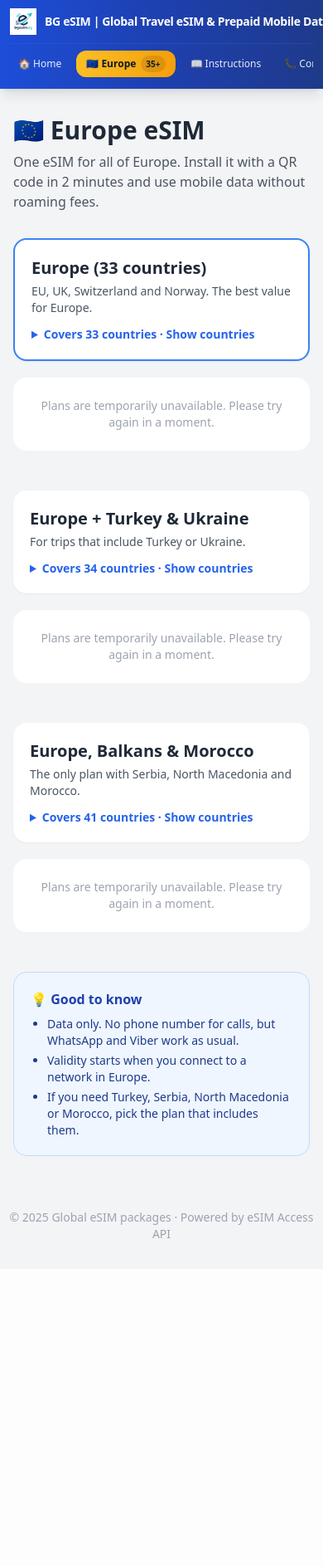
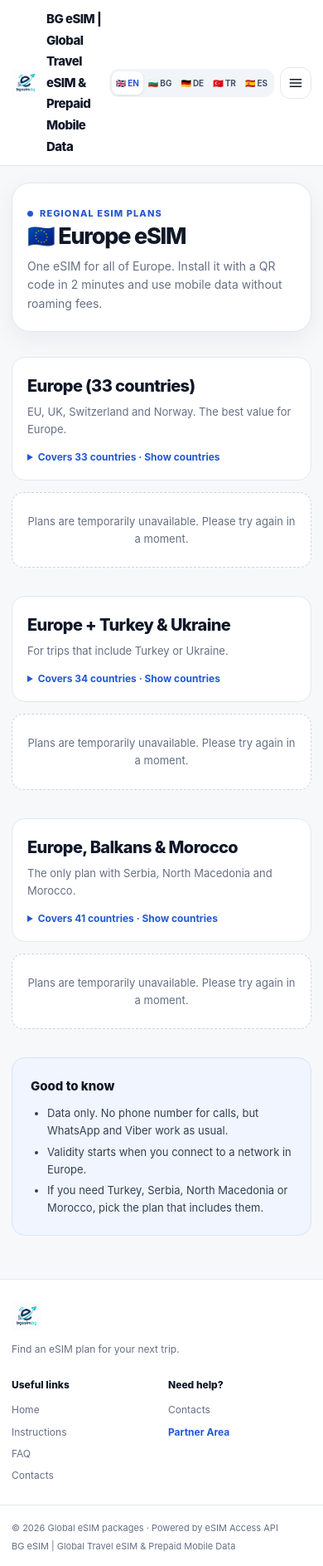
Before and after one commit to VioletaGeorgieva-dev/bgesim, a FastAPI app: page /europe in a window 390 px wide. Shown: the whole page at 83% size. Before the commit the page ends 1492 px from the top, so only its background shows below. Run offline with FastAPI, Linux system fonts and the light colour scheme; parts of the project's set-up code (start-up, migrations or seed data) failed here and were passed over; some libraries are stand-ins or nearby versions.

Commit message:
Redesign Europe eSIM plans with shared responsive storefront

```diff
--- a/app/templates/europe.html
+++ b/app/templates/europe.html
@@ -11,13 +11,14 @@
   <meta property="og:type" content="website">
   <meta property="og:url" content="https://bgesim.bg/europe">
   <meta property="og:image" content="https://bgesim.bg/static/images/logo.png">
+  <link rel="stylesheet" href="/static/css/style.css">
   {% if lowest_price is not none %}
   <script type="application/ld+json">
   {
     "@context": "https://schema.org",
     "@type": "Product",
-      "name": "{{ x.h1 }}",
-      "description": "{{ x.meta_desc }}",
+    "name": {{ x.h1 | tojson }},
+    "description": {{ x.meta_desc | tojson }},
     "brand": {"@type": "Brand", "name": "BG eSIM"},
     "offers": {
       "@type": "AggregateOffer",
@@ -30,143 +31,128 @@
   }
   </script>
   {% endif %}
-    <script src="https://cdn.tailwindcss.com"></script>
 </head>
-<body class="bg-gray-100 text-gray-800 font-sans">
+<body>
+<header class="site-header">
+  <div class="header-inner">
+    <a href="/" class="brand" aria-label="{{ t.site_title }}">
+      <img class="brand-logo" src="/static/images/logo.png" alt="{{ t.site_title }}">
+      <span class="brand-copy">
+        <span class="brand-name">{{ t.site_title }}</span>
+        <span class="brand-tagline">{{ t.site_subtitle }}</span>
+      </span>
+    </a>
+    <div class="header-actions">
+      <nav class="main-nav" aria-label="Main navigation">
+        <a href="/">{{ t.nav_home | default('Home') }}</a>
+        <a href="/europe" aria-current="page">{{ t.region_europe | default('Europe') }}</a>
+        <a href="/instructions">{{ t.nav_instructions | default('Instructions') }}</a>
+        <a href="/contacts">{{ t.nav_contacts | default('Contact') }}</a>
+        <a href="/faq">FAQ</a>
+      </nav>
+      <nav class="language-nav" aria-label="Language">
+        {% set flags = {'en': '🇬🇧', 'bg': '🇧🇬', 'de': '🇩🇪', 'tr': '🇹🇷', 'es': '🇪🇸'} %}
+        {% for code, label in supported_langs.items() %}
+        <a href="{{ lang_urls[code] }}" lang="{{ code }}" title="{{ label }}" {% if lang == code %}aria-current="page"{% endif %}>
+          <span aria-hidden="true">{{ flags.get(code, '🌐') }}</span><span>{{ code.upper() }}</span>
+        </a>
+        {% endfor %}
+      </nav>
+      <button type="button" class="menu-toggle" id="menu-toggle" aria-label="Toggle navigation" aria-expanded="false" aria-controls="mobile-menu">
+        <svg width="20" height="20" viewBox="0 0 24 24" fill="none" stroke="currentColor" stroke-width="1.8" aria-hidden="true"><path d="M4 7h16M4 12h16M4 17h16" stroke-linecap="round"></path></svg>
+      </button>
+    </div>
+  </div>
+  <nav class="mobile-nav" id="mobile-menu" aria-label="Mobile navigation">
+    <a href="/">{{ t.nav_home | default('Home') }}</a>
+    <a href="/europe">{{ t.region_europe | default('Europe') }}</a>
+    <a href="/instructions">{{ t.nav_instructions | default('Instructions') }}</a>
+    <a href="/contacts">{{ t.nav_contacts | default('Contact') }}</a>
+    <a href="/faq">FAQ</a>
+    <a href="/partner/login">{{ t.partner_area_btn }}</a>
+  </nav>
+</header>
 
-<header class="bg-gradient-to-r from-blue-700 via-blue-800 to-blue-900 text-white shadow-lg sticky top-0 z-50 w-full">
-    <div class="max-w-7xl mx-auto px-3 sm:px-6 lg:px-8 py-2.5">
+<main class="page-shell">
+  <section class="page-hero">
+    <span class="eyebrow"><span class="eyebrow-dot"></span>{% if lang == 'bg' %}Регионални eSIM планове{% elif lang == 'de' %}Regionale eSIM-Tarife{% elif lang == 'tr' %}Bölgesel eSIM planları{% elif lang == 'es' %}Planes eSIM regionales{% else %}Regional eSIM plans{% endif %}</span>
+    <h1>🇪🇺 {{ x.h1 }}</h1>
+    <p>{{ x.intro }}</p>
+  </section>
 
-        <!-- ГОРЕН РЕД: Лого и Слоган -->
-        <div class="flex items-center justify-between pb-2.5 border-b border-blue-600/40">
-            <a href="/" class="flex items-center gap-2.5 shrink-0">
-                <img src="/static/images/logo.png" alt="{{ t.site_title }}" class="h-8 sm:h-10 w-auto object-contain">
+  {% for plan in plans %}
+  <section class="europe-plan-section" id="{{ plan.code|lower }}">
+    <div class="europe-plan-heading">
       <div>
-                    <h1 class="text-sm sm:text-xl font-extrabold tracking-tight leading-none text-white whitespace-nowrap">{{ t.site_title }}</h1>
-                    <p class="text-[10px] sm:text-xs text-blue-200 opacity-90 mt-0.5 hidden sm:block">{{ t.site_subtitle }}</p>
-                </div>
-            </a>
-
-            <!-- Малък статус вдясно за десктоп -->
-            <div class="hidden md:flex items-center gap-2 text-xs text-blue-200">
-                <span>⚡ Instant eSIM</span>
+        <h2>{{ plan.title }}</h2>
+        <p>{{ plan.tagline }}</p>
+        <details>
+          <summary>{{ x.covers.format(n=plan.countries|length) }} · {{ x.show }}</summary>
+          <p>{{ plan.country_names|join(', ') }}</p>
+        </details>
       </div>
     </div>
 
-        <!-- ДОЛЕН РЕД: Хоризонтално скролираща се лента с линкове и езици -->
-        <div class="pt-2 pb-1 overflow-x-auto scrollbar-none">
-            <div class="flex items-center gap-2 min-w-max">
-
-                <!-- Навигационни линкове -->
-                <a href="/" class="text-white/90 hover:text-white transition px-2.5 py-1.5 rounded-xl hover:bg-blue-700/60 whitespace-nowrap text-xs sm:text-sm">🏠 Home</a>
-
-                <a href="/europe" class="inline-flex items-center gap-1.5 px-3 py-1.5 rounded-xl bg-gradient-to-r from-amber-400 to-amber-500 text-gray-900 font-bold shadow-sm whitespace-nowrap text-xs sm:text-sm">
-                    <span>🇪🇺 Europe</span>
-                    <span class="text-[10px] bg-black/10 px-1.5 py-0.5 rounded-full font-semibold">35+</span>
-                </a>
-
-                <a href="/instructions" class="text-white/90 hover:text-white transition px-2.5 py-1.5 rounded-xl hover:bg-blue-700/60 whitespace-nowrap text-xs sm:text-sm">📖 {{ t.nav_instructions | default('Инструкции') }}</a>
-
-                <a href="/contacts" class="text-white/90 hover:text-white transition px-2.5 py-1.5 rounded-xl hover:bg-blue-700/60 whitespace-nowrap text-xs sm:text-sm">📞 {{ t.nav_contacts | default('Контакти') }}</a>
-
-                <a href="/faq" class="text-white/90 hover:text-white transition px-2.5 py-1.5 rounded-xl hover:bg-blue-700/60 whitespace-nowrap text-xs sm:text-sm">❓ {% if lang == 'bg' %}Въпроси{% else %}FAQ{% endif %}</a>
-
-                <a href="/partner/login" class="inline-flex items-center gap-1.5 px-3 py-1.5 rounded-xl bg-gradient-to-r from-yellow-500 to-amber-400 text-gray-900 font-bold shadow-sm whitespace-nowrap text-xs sm:text-sm">
-                    🤝 <span>{{ t.partner_area_btn }}</span>
-                </a>
-
-                <!-- Разделител -->
-                <div class="h-5 w-px bg-blue-600/60 mx-1"></div>
-
-                <!-- Езици с флагове -->
-                {% set flags = {'en': '🇬🇧', 'bg': '🇧🇬', 'de': '🇩🇪', 'tr': '🇹🇷', 'es': '🇪🇸'} %}
-                {% for code, label in supported_langs.items() %}
-                <a href="{{ lang_urls[code] }}"
-                   class="px-2.5 py-1.5 rounded-xl text-xs font-bold transition whitespace-nowrap flex items-center gap-1
-                   {% if lang == code %}bg-white text-blue-900 shadow-sm{% else %}text-blue-100 hover:bg-blue-700/60{% endif %}">
-                    <span>{{ flags.get(code, '🌐') }}</span>
-                    <span>{{ label[:2].upper() }}</span>
-                </a>
-                {% endfor %}
-
-            </div>
-        </div>
-
-    </div>
-</header>
-
-<main class="max-w-7xl mx-auto px-4 py-8">
-
-    <div class="mb-8">
-        <h1 class="text-3xl font-bold text-gray-800 mb-2">🇪🇺 {{ x.h1 }}</h1>
-        <p class="text-gray-600 max-w-3xl">{{ x.intro }}</p>
-    </div>
-
-    {% for plan in plans %}
-    <section class="mb-12" id="{{ plan.code|lower }}">
-        <div class="bg-white rounded-2xl shadow-sm p-5 mb-5 {% if plan.featured %}border-2 border-blue-500{% endif %}">
-            <h2 class="text-xl font-bold text-gray-800">{{ plan.title }}</h2>
-            <p class="text-sm text-gray-600 mt-1">{{ plan.tagline }}</p>
-            <details class="mt-3">
-                <summary class="cursor-pointer text-sm font-semibold text-blue-600">
-                    {{ x.covers.format(n=plan.countries|length) }} · {{ x.show }}
-                </summary>
-                <p class="text-sm text-gray-600 mt-2 leading-relaxed">{{ plan.country_names|join(', ') }}</p>
-            </details>
-        </div>
-
     {% if plan.packages %}
-        <div class="grid grid-cols-1 sm:grid-cols-2 lg:grid-cols-3 gap-4">
+    <div class="europe-package-grid">
       {% for p in plan.packages %}
-            <div class="bg-white rounded-2xl shadow-sm p-4 hover:shadow-md transition hover:-translate-y-1 relative {% if p.recommended %}ring-2 ring-green-500{% endif %}">
-                {% if p.recommended %}
-                <span class="absolute -top-3 left-4 text-xs bg-green-500 text-white px-3 py-0.5 rounded-full font-bold">⭐ {{ x.recommended }}</span>
-                {% endif %}
-                <div class="grid grid-cols-2 gap-2 mb-3 mt-1">
-                    <div>
-                        <p class="text-xs text-gray-400 uppercase tracking-wide">{{ t.label_data }}</p>
-                        <p class="font-bold text-gray-700 text-lg">{{ p.volume_gb }} GB</p>
-                    </div>
-                    <div>
-                        <p class="text-xs text-gray-400 uppercase tracking-wide">{{ t.label_validity }}</p>
-                        <p class="font-bold text-gray-700 text-lg">{{ p.duration }} {{ t.days }}</p>
-                    </div>
+      <article class="europe-package {% if p.recommended %}is-recommended{% endif %}">
+        {% if p.recommended %}<span class="recommended-label">{{ x.recommended }}</span>{% endif %}
+        <div class="plan-facts">
+          <div><span class="fact-label">{{ t.label_data }}</span><span class="fact-value">{{ p.volume_gb }} GB</span></div>
+          <div><span class="fact-label">{{ t.label_validity }}</span><span class="fact-value">{{ p.duration }} {{ t.days }}</span></div>
         </div>
         {% if p.speed %}
-                <div class="flex gap-1 flex-wrap mb-3">
-                    {% for s in p.speed.split('/') %}
-                    <span class="text-xs bg-orange-50 text-orange-600 px-2 py-0.5 rounded font-semibold">{{ s }}</span>
-                    {% endfor %}
+        <div class="package-speed">
+          {% for s in p.speed.split('/') %}<span class="speed-tag">{{ s }}</span>{% endfor %}
         </div>
         {% endif %}
-                <div class="flex justify-between items-center pt-3 border-t border-gray-100">
-                    <p class="text-xl font-bold text-blue-600">€{{ "%.2f"|format(p.price_eur) }}</p>
-                    <a href="/checkout?package_slug={{ p.slug|urlencode }}&country={{ plan.title|urlencode }}&duration={{ p.duration }}&gb={{ p.volume_gb }}&price_eur={{ p.price_eur }}"
-                       class="px-4 py-2 bg-blue-600 text-white text-sm rounded-xl hover:bg-blue-700 transition font-semibold">
-                        {{ t.buy_btn }}
-                    </a>
+        <div class="plan-bottom">
+          <div><span class="price-label">{% if lang == 'bg' %}Крайна цена{% elif lang == 'de' %}Gesamtpreis{% elif lang == 'tr' %}Toplam fiyat{% elif lang == 'es' %}Precio total{% else %}Total price{% endif %}</span><span class="plan-price">€{{ "%.2f"|format(p.price_eur) }}</span></div>
+          <a class="buy-link" href="/checkout?package_slug={{ p.slug|urlencode }}&country={{ plan.title|urlencode }}&duration={{ p.duration }}&gb={{ p.volume_gb }}&price_eur={{ p.price_eur }}">{{ t.buy_btn }}</a>
         </div>
-            </div>
+      </article>
       {% endfor %}
     </div>
     {% else %}
-        <div class="bg-white rounded-2xl p-6 text-center text-gray-400 text-sm">{{ x.unavailable }}</div>
+    <div class="empty-state">{{ x.unavailable }}</div>
     {% endif %}
   </section>
   {% endfor %}
 
-    <section class="bg-blue-50 border border-blue-200 rounded-2xl p-5">
-        <h2 class="font-bold text-blue-800 mb-2">💡 {{ x.note_title }}</h2>
-        <ul class="list-disc pl-5 text-sm text-blue-900 space-y-1">
-            {% for n in x.notes %}<li>{{ n }}</li>{% endfor %}
-        </ul>
+  <section class="europe-notes">
+    <h2>{{ x.note_title }}</h2>
+    <ul>{% for n in x.notes %}<li>{{ n }}</li>{% endfor %}</ul>
   </section>
-
 </main>
 
-<footer class="text-center py-8 text-gray-400 text-sm">
-    © 2025 {{ t.footer }}
+<footer class="site-footer">
+  <div class="page-shell footer-inner">
+    <div class="footer-brand">
+      <img src="/static/images/logo.png" alt="{{ t.site_title }}">
+      <p>{% if lang == 'bg' %}Избери подходящ eSIM план за следващото си пътуване.{% elif lang == 'de' %}Finde einen passenden eSIM-Tarif für deine nächste Reise.{% elif lang == 'tr' %}Bir sonraki seyahatin için uygun eSIM planını bul.{% elif lang == 'es' %}Encuentra un plan eSIM para tu próximo viaje.{% else %}Find an eSIM plan for your next trip.{% endif %}</p>
+    </div>
+    <div class="footer-column">
+      <h3>{% if lang == 'bg' %}Полезни връзки{% elif lang == 'de' %}Nützliche Links{% elif lang == 'tr' %}Faydalı bağlantılar{% elif lang == 'es' %}Enlaces útiles{% else %}Useful links{% endif %}</h3>
+      <div class="footer-links"><a href="/">{{ t.nav_home | default('Home') }}</a><a href="/instructions">{{ t.nav_instructions | default('Instructions') }}</a><a href="/faq">FAQ</a><a href="/contacts">{{ t.nav_contacts | default('Contact') }}</a></div>
+    </div>
+    <div class="footer-column">
+      <h3>{% if lang == 'bg' %}Нуждаеш се от помощ?{% elif lang == 'de' %}Brauchst du Hilfe?{% elif lang == 'tr' %}Yardıma mı ihtiyacın var?{% elif lang == 'es' %}¿Necesitas ayuda?{% else %}Need help?{% endif %}</h3>
+      <div class="footer-links"><a href="/contacts">{{ t.nav_contacts | default('Contact us') }}</a><a href="/partner/login" class="partner-link">{{ t.partner_area_btn }}</a></div>
+    </div>
+  </div>
+  <div class="footer-bottom"><div class="page-shell footer-bottom-inner"><span>© 2026 {{ t.footer }}</span><span>{{ t.site_title }}</span></div></div>
 </footer>
 
+<script>
+  const menuToggle = document.getElementById("menu-toggle");
+  const mobileMenu = document.getElementById("mobile-menu");
+  if (menuToggle && mobileMenu) {
+    menuToggle.addEventListener("click", function () {
+      const isOpen = mobileMenu.classList.toggle("is-open");
+      menuToggle.setAttribute("aria-expanded", String(isOpen));
+    });
+  }
+</script>
 </body>
 </html>
```
Lines whose indentation alone changed are shown as unchanged.
